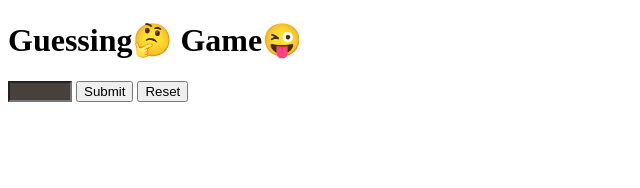
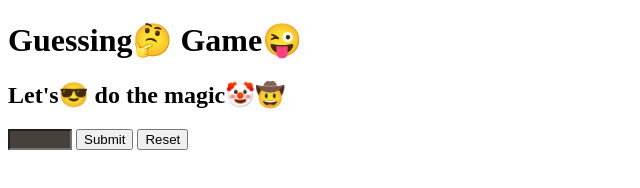
Before and after one commit to Abinaya2003/guessing-game, a plain HTML site: page index.html in a window 1280 px wide. Shown: the whole page, without its empty margins (0-640 px from the left). Drawn offline with Linux system fonts and the light colour scheme.

Commit message:
Update index.html

```diff
--- a/index.html
+++ b/index.html
@@ -9,7 +9,7 @@
 <body>
 
     <h1>Guessing🤔 Game😜</h1>
-
+    <h2>Let's😎 do the magic🤡🤠</h2>
     <input style="background-color:#47413e;" type="number" name="number" id="number-input" min="1" max="100">
 
     <button id="guess">Submit</button>
```
